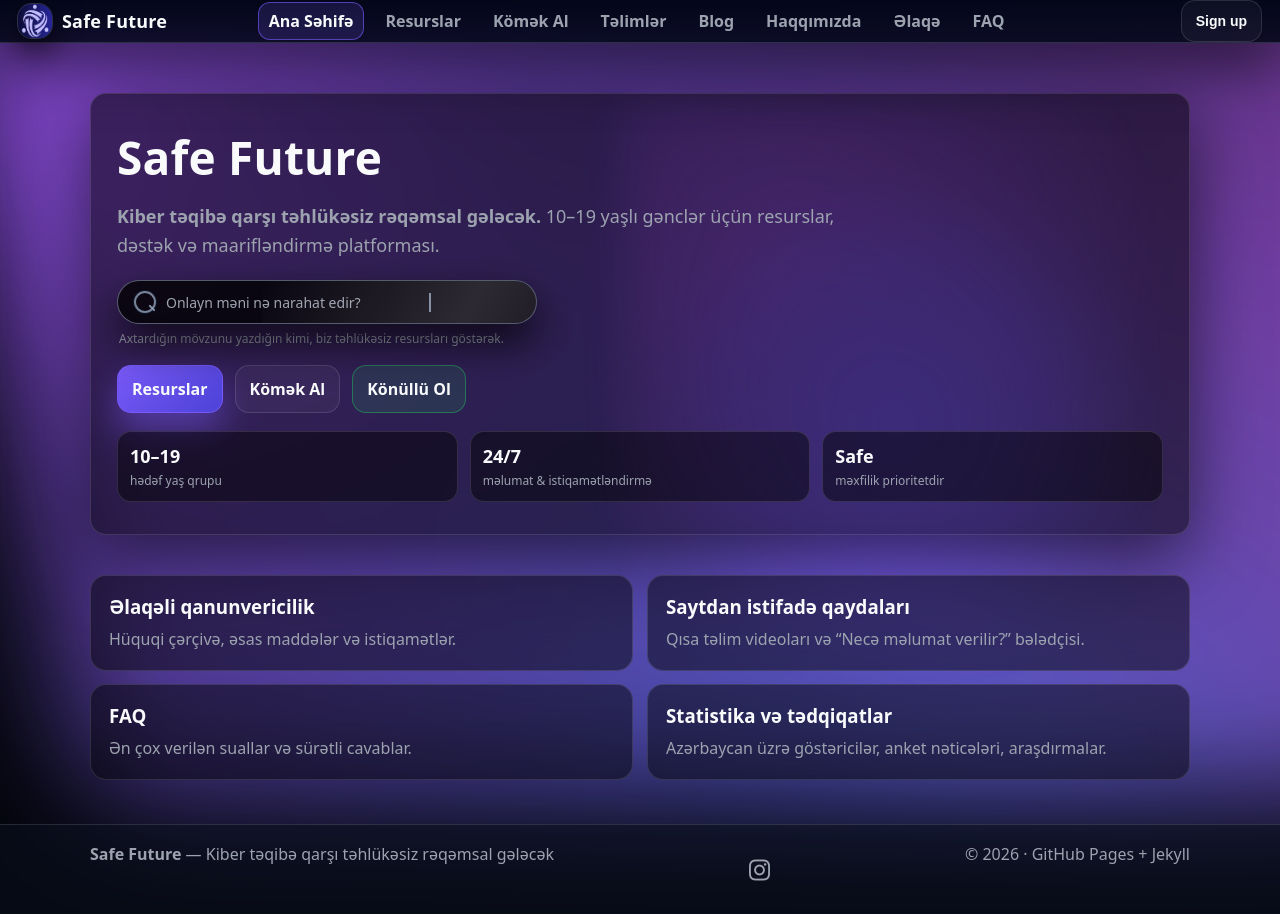
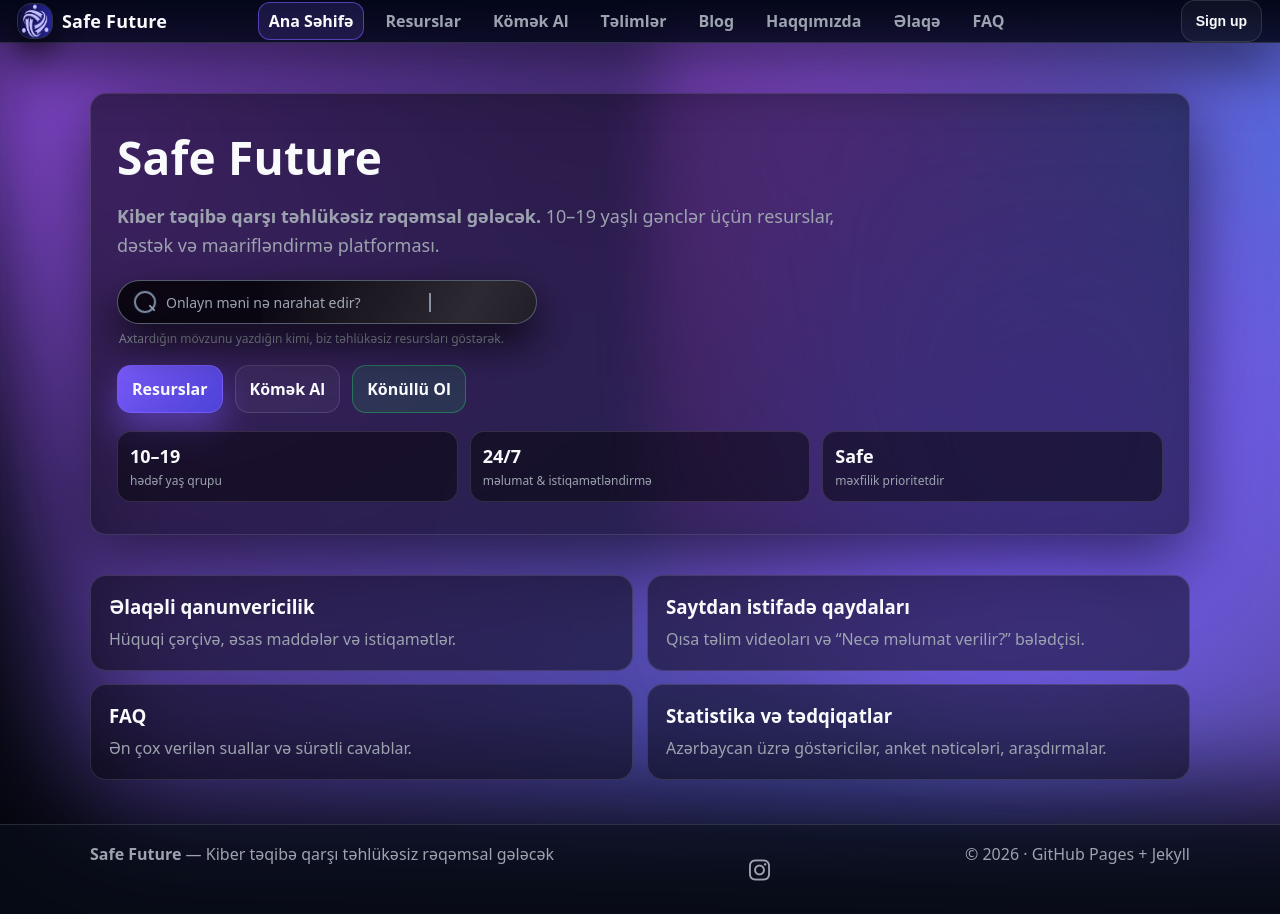
Before and after one commit to safefuture-cyber/Safe-Future-HZT, a Jekyll site: the page built from index.md, in a window 1280 px wide. Built offline with Jekyll 4.4.1, drawn with Linux system fonts in a browser that asks for light colours; comment, search, counter and statistics services are not loaded.

Commit message:
Boost hero aurora and add same effect behind sign up modal
Made-with: Cursor

```diff
--- a/_layouts/default.html
+++ b/_layouts/default.html
@@ -9,7 +9,7 @@
 
     <meta name="description" content="{{ site.description }}" />
 
-    <link rel="stylesheet" href="{{ '/assets/css/style.css?v=12' | relative_url }}" />
+    <link rel="stylesheet" href="{{ '/assets/css/style.css?v=13' | relative_url }}" />
     <script defer src="{{ '/assets/js/main.js?v=3' | relative_url }}"></script>
     <script>
       window.SAFE_FUTURE_FIREBASE_CONFIG = {
--- a/assets/css/style.css
+++ b/assets/css/style.css
@@ -250,11 +250,29 @@ a{color:inherit;text-decoration:none}
 .auth-backdrop{
   position:fixed;
   inset:0;
-  background: rgba(0,0,0,.55);
+  background: rgba(0,0,0,.75);
   display:flex;
   align-items:center;
   justify-content:center;
   z-index:80;
+  overflow:hidden;
+}
+
+.auth-backdrop::before{
+  content:"";
+  position:absolute;
+  left:-20%;
+  right:-20%;
+  top:10%;
+  bottom:10%;
+  background:
+    radial-gradient(120% 200% at 0% 20%, rgba(124,92,255,.9), transparent 60%),
+    radial-gradient(120% 200% at 100% 40%, rgba(59,130,246,.8), transparent 60%);
+  filter: blur(50px);
+  opacity:.9;
+  mix-blend-mode:screen;
+  animation: auroraWave 9s ease-in-out infinite alternate;
+  pointer-events:none;
 }
 
 .auth-backdrop[hidden]{
@@ -443,19 +461,20 @@ body.auth-open{
   content:"";
   position:absolute;
   left:50%;
-  top:10%;
-  width:520px;
-  height:520px;
-  transform:translateX(-50%);
+  top:0;
+  width:720px;
+  height:720px;
+  transform:translateX(-50%) translateY(-6%);
   background:
-    radial-gradient(circle at 50% 60%, rgba(124,92,255,.9), transparent 60%),
-    radial-gradient(circle at 30% 30%, rgba(168,85,247,.45), transparent 70%);
-  filter: blur(18px);
-  opacity:.9;
+    radial-gradient(circle at 50% 60%, rgba(124,92,255,1), transparent 58%),
+    radial-gradient(circle at 20% 20%, rgba(168,85,247,.65), transparent 70%),
+    radial-gradient(circle at 80% 20%, rgba(59,130,246,.7), transparent 70%);
+  filter: blur(26px);
+  opacity:1;
   mix-blend-mode:screen;
   pointer-events:none;
   z-index:-1;
-  animation: heroFlame 18s ease-in-out infinite alternate;
+  animation: heroFlame 12s ease-in-out infinite alternate;
 }
 .hero-card{
   background: rgba(0,0,0,.52);
@@ -576,13 +595,13 @@ body.auth-open{
 
 @keyframes heroFlame{
   0%{
-    transform: translate3d(-6%,4%,0) scale(1.02);
+    transform: translate3d(-10%,6%,0) scale(1.02);
   }
   50%{
-    transform: translate3d(4%,-6%,0) scale(1.06);
+    transform: translate3d(8%,-10%,0) scale(1.08);
   }
   100%{
-    transform: translate3d(-3%,-2%,0) scale(1.03);
+    transform: translate3d(-7%,-5%,0) scale(1.05);
   }
 }
 
```
